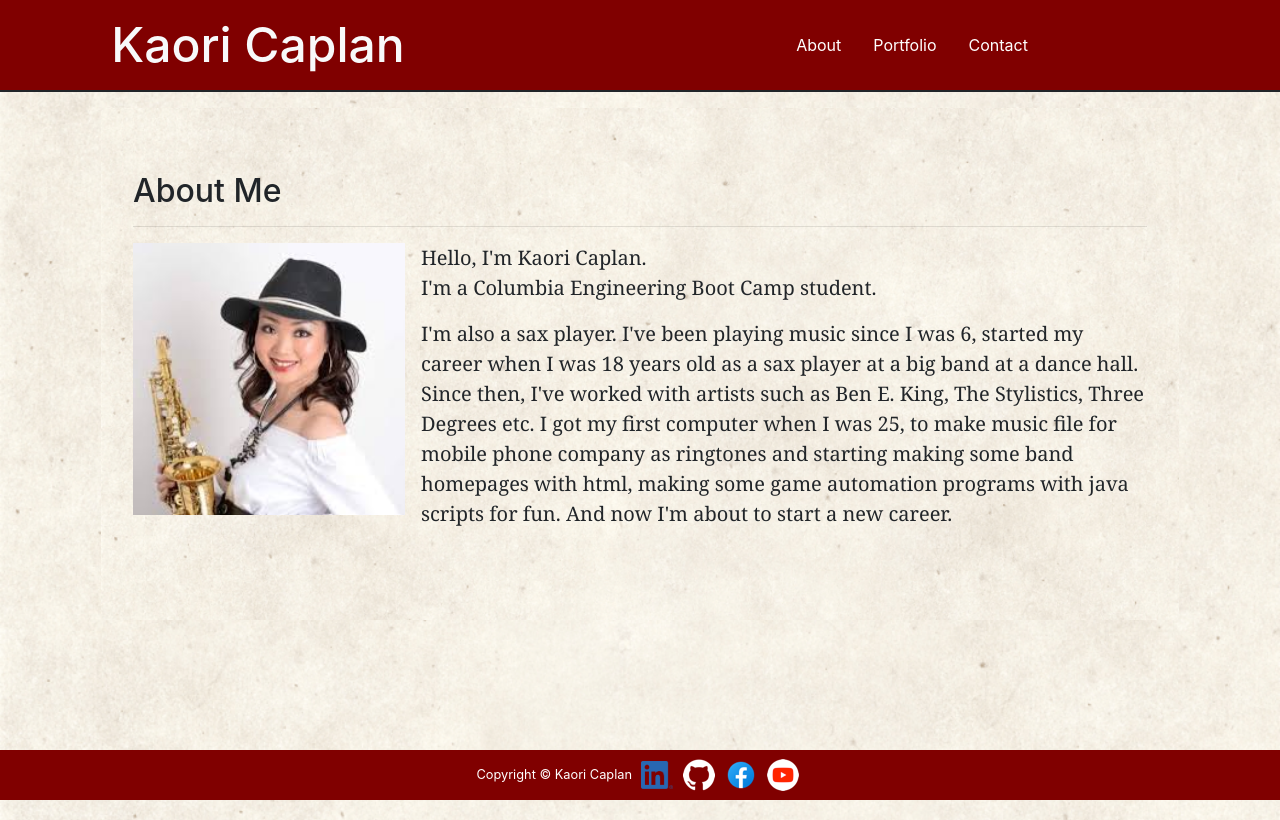
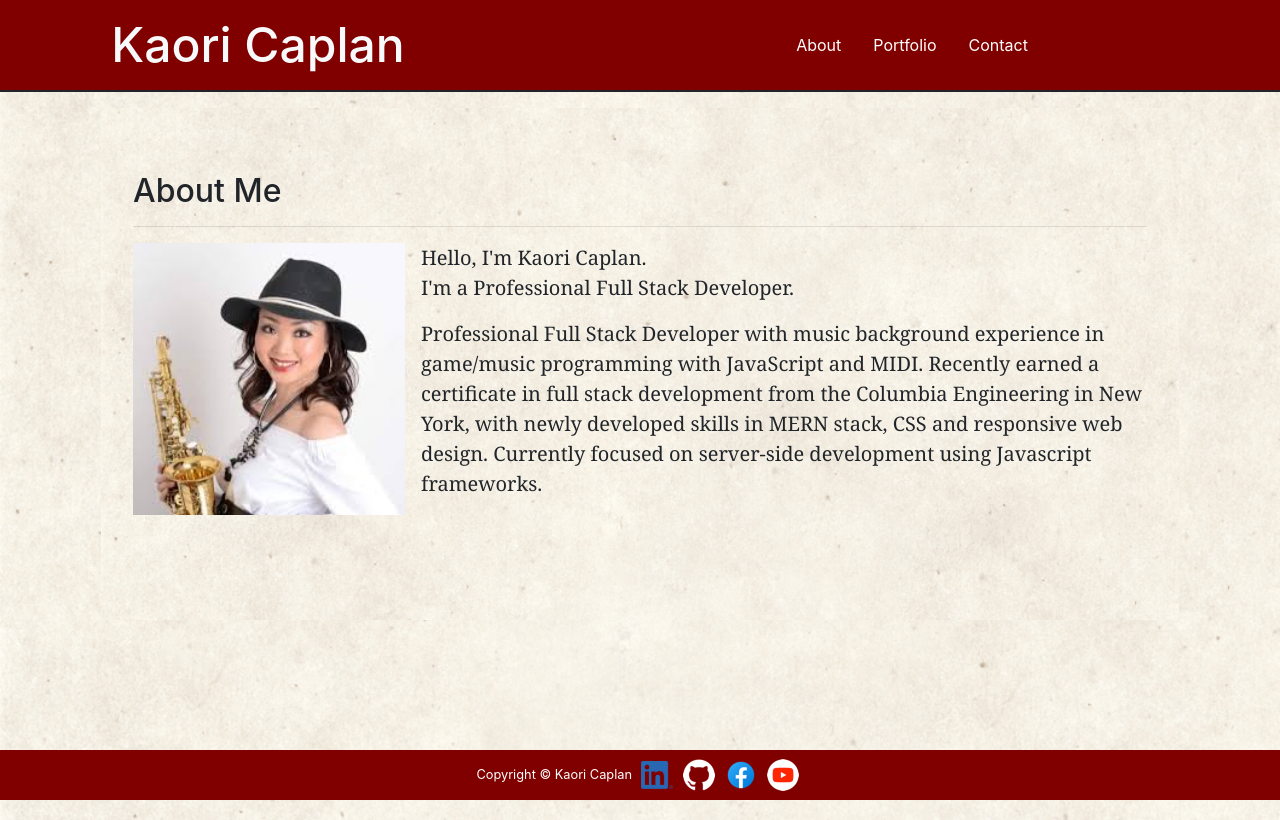
Before and after one commit to kao-ring/React-Portfolio, a React (Create React App) app: page / in a window 1280 px wide. Built offline with nearby package versions, Linux system fonts and the light colour scheme.

Commit message:
updated about me

```diff
--- a/src/components/index.js
+++ b/src/components/index.js
@@ -19,17 +19,15 @@ const About = () => {
 
         <p className="lead">
           Hello, I'm Kaori Caplan. <br />
-          I'm a Columbia Engineering Boot Camp student.
+          I'm a Professional Full Stack Developer.
         </p>
         <p className="lead">
-          I'm also a sax player. I've been playing music since I was 6, started
-          my career when I was 18 years old as a sax player at a big band at a
-          dance hall. Since then, I've worked with artists such as Ben E. King,
-          The Stylistics, Three Degrees etc. I got my first computer when I was
-          25, to make music file for mobile phone company as ringtones and
-          starting making some band homepages with html, making some game
-          automation programs with java scripts for fun. And now I'm about to
-          start a new career.
+          Professional Full Stack Developer with music background experience in
+          game/music programming with JavaScript and MIDI. Recently earned a
+          certificate in full stack development from the Columbia Engineering in
+          New York, with newly developed skills in MERN stack, CSS and
+          responsive web design. Currently focused on server-side development
+          using Javascript frameworks.
         </p>
       </div>
     </main>
```
